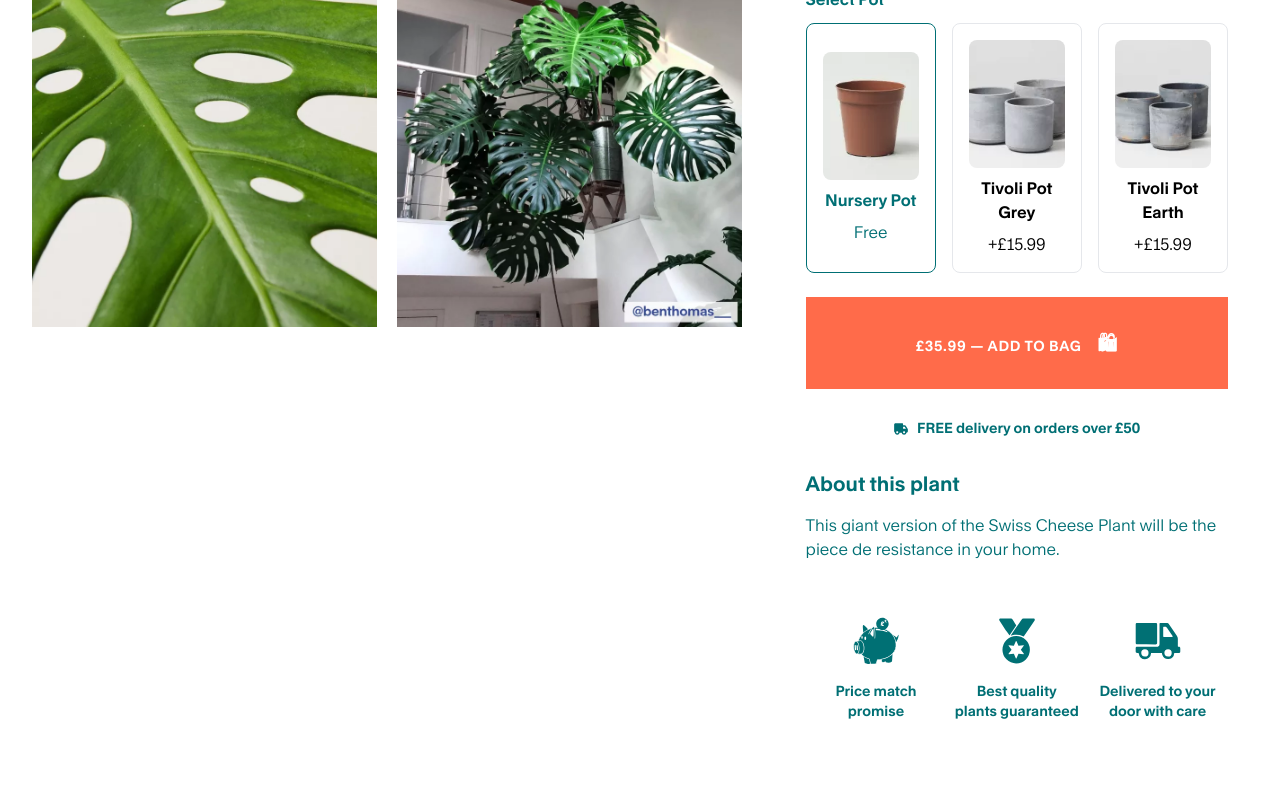
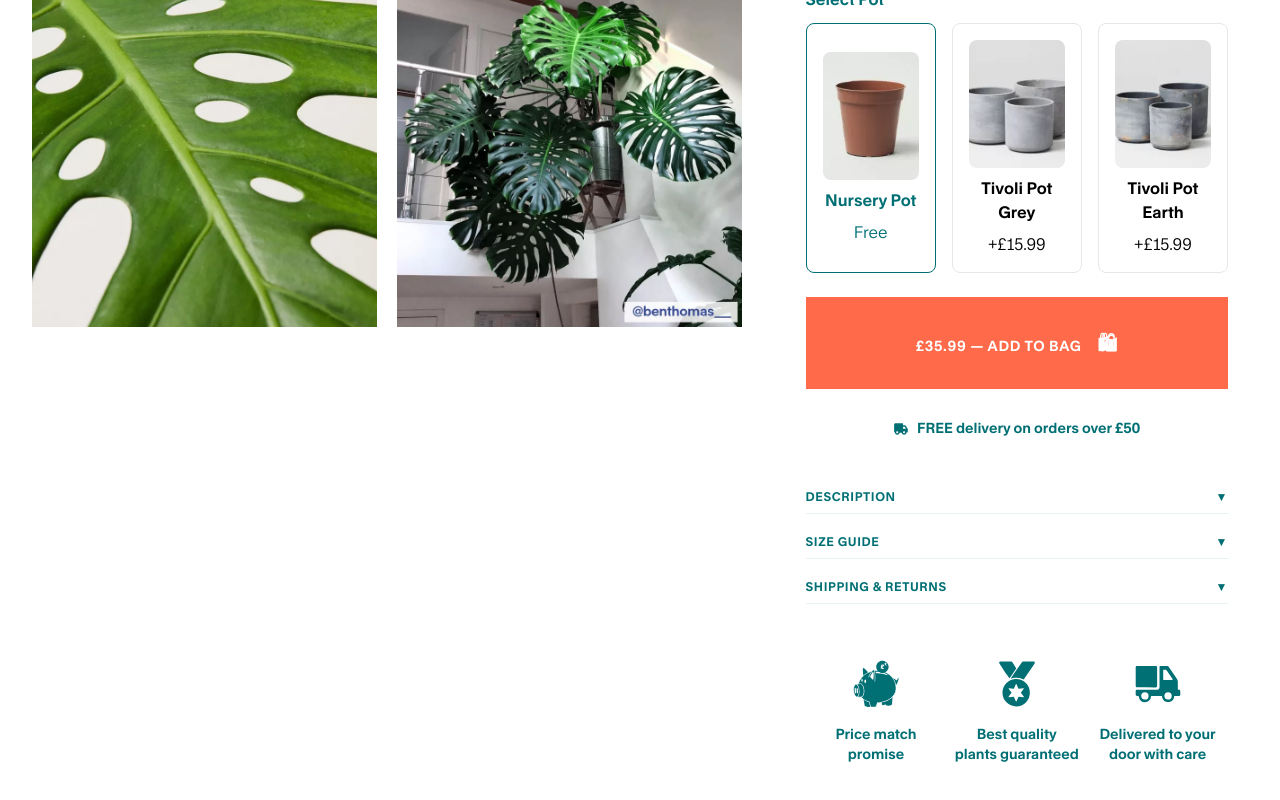
Before and after one commit to connorhanks/Plant-Shop, a Vue app: page /plant/1 in a window 1280 px wide. Shown: the part 773-1573 px from the top of the page. Built offline with nearby package versions, Linux system fonts and the light colour scheme; data requests are answered from the project's data file; a web font is replaced by a local one.

Commit message:
feat: add accordion sections for plant details
- Add Description, Size Guide, and Shipping sections
- Implement collapsible accordion functionality
- Style with brand colors and smooth transitions
- Add chevron indicators for active sections

```diff
--- a/src/views/PlantDetails.vue
+++ b/src/views/PlantDetails.vue
@@ -121,6 +121,13 @@ const handleGalleryScroll = () => {
   const scrollLeft = gallery.value.scrollLeft;
   const width = gallery.value.offsetWidth;
   currentImageIndex.value = Math.round(scrollLeft / width);
+};
+
+// Plant Description
+const activeAccordion = ref(null);
+
+const toggleAccordion = (section) => {
+  activeAccordion.value = activeAccordion.value === section ? null : section;
 };
 </script>
 <template>
@@ -341,11 +348,83 @@ const handleGalleryScroll = () => {
         </div>
 
         <!-- Plant Description -->
-        <div class="my-8">
-          <h3 class="font-bold text-xl mb-4 text-[#006F74]">
-            About this plant
-          </h3>
-          <p class="text-[#006F74]">{{ plant.description }}</p>
+        <div class="accordion text-sm">
+          <div class="border-b border-[#e6f3f3]">
+            <button
+              class="accordion-trigger text-left font-bold uppercase text-xs tracking-wider flex justify-between items-center w-full pt-5 pb-2 text-[#006F74]"
+              @click="toggleAccordion('description')"
+            >
+              Description
+              <span
+                class="icon-chevron-down transform transition-transform duration-300 text-[#006F74]"
+                :class="{ 'rotate-180': activeAccordion === 'description' }"
+                >▼</span
+              >
+            </button>
+            <div
+              class="accordion-content overflow-hidden transition-all duration-300 text-[#006F74]"
+              :class="{
+                'h-0': activeAccordion !== 'description',
+                'h-auto pb-4': activeAccordion === 'description',
+              }"
+            >
+              <p>{{ plant.description }}</p>
+            </div>
+          </div>
+
+          <div class="border-b border-[#e6f3f3]">
+            <button
+              class="accordion-trigger text-left font-bold uppercase text-xs tracking-wider flex justify-between items-center w-full pt-5 pb-2 text-[#006F74]"
+              @click="toggleAccordion('size')"
+            >
+              Size Guide
+              <span
+                class="icon-chevron-down transform transition-transform duration-300 text-[#006F74]"
+                :class="{ 'rotate-180': activeAccordion === 'size' }"
+                >▼</span
+              >
+            </button>
+            <div
+              class="accordion-content overflow-hidden transition-all duration-300 text-[#006F74]"
+              :class="{
+                'h-0': activeAccordion !== 'size',
+                'h-auto pb-4': activeAccordion === 'size',
+              }"
+            >
+              <p>
+                Height is measured from the bottom of the plastic nursery pot
+                (please allow a +/-10% variance). Diameter is the nursery pot
+                diameter, so to get a pot that fits, the pot diameter should be
+                bigger.
+              </p>
+            </div>
+          </div>
+
+          <div class="border-b border-[#e6f3f3]">
+            <button
+              class="accordion-trigger text-left font-bold uppercase text-xs tracking-wider flex justify-between items-center w-full pt-5 pb-2 text-[#006F74]"
+              @click="toggleAccordion('shipping')"
+            >
+              Shipping & Returns
+              <span
+                class="icon-chevron-down transform transition-transform duration-300 text-[#006F74]"
+                :class="{ 'rotate-180': activeAccordion === 'shipping' }"
+                >▼</span
+              >
+            </button>
+            <div
+              class="accordion-content overflow-hidden transition-all duration-300 text-[#006F74]"
+              :class="{
+                'h-0': activeAccordion !== 'shipping',
+                'h-auto pb-4': activeAccordion === 'shipping',
+              }"
+            >
+              <p>
+                Our deliveries are simple! Just choose your preferred delivery
+                day during checkout.
+              </p>
+            </div>
+          </div>
         </div>
 
         <!-- Bottom Icons -->
@@ -440,4 +519,12 @@ const handleGalleryScroll = () => {
     padding-bottom: 10px;
   }
 }
+
+.accordion-content {
+  transition: height 0.3s ease-in-out;
+}
+
+.icon-chevron-down {
+  font-size: 0.75rem;
+}
 </style>
```
